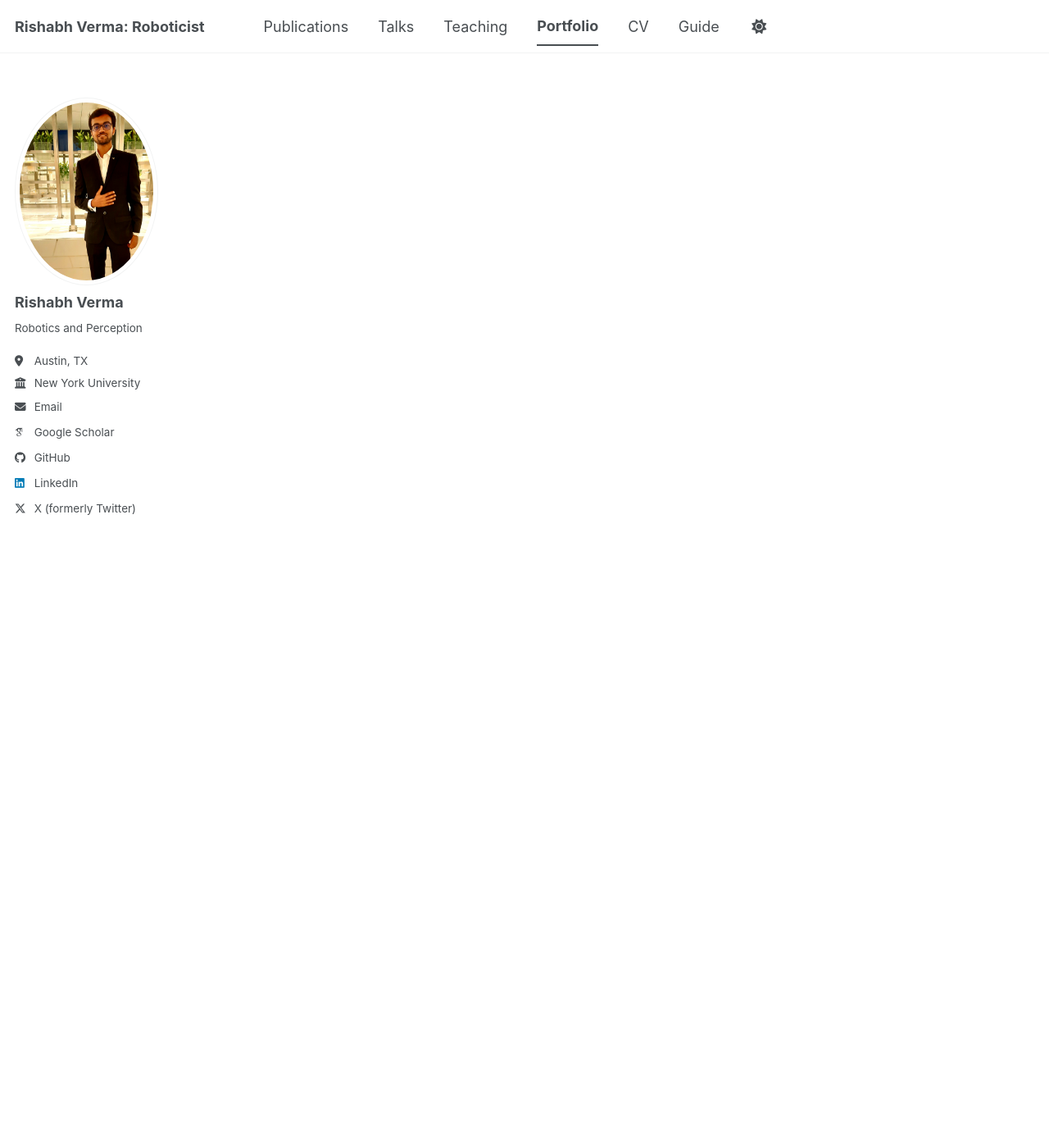
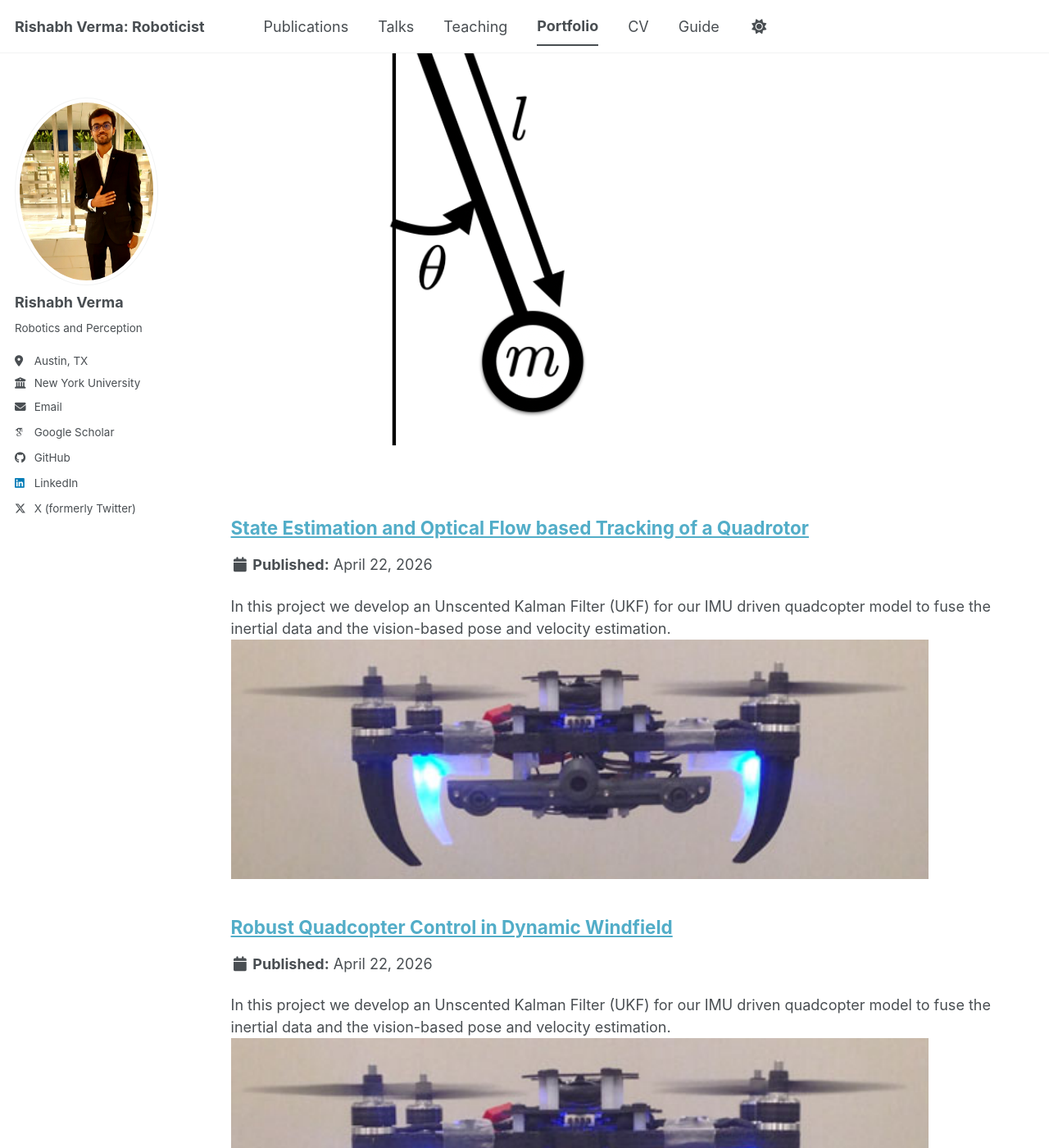
Before and after one commit to RiVer2000/RiVer2000.github.io, a Jekyll site: the page built from _pages/portfolio.html, in a window 1280 px wide and 1400 px high, scrolled down 1960 px. Shown: the whole window at 82% size. Built offline with Jekyll 4.4.1, drawn with Linux system fonts in a browser that asks for light colours; some web fonts are replaced; a script bundle is joined from its source files by our own code; library files that are not in the unit come from our copies; some of the changed text lies outside the part shown.

Commit message:
few changes

```diff
--- /dev/null
+++ b/_portfolio/Litterbot.md
@@ -0,0 +1,8 @@
+---
+title: "LitterBot"
+excerpt: "A semi-autonomous litter-cleaning robot<br/><img src='/images/litterbot.png'>"
+collection: portfolio
+---
+* Developed a Vision based Pose and Velocity Estimation system for a quadcopter in indoor environment.
+* Implemented Unscented Kalman Filter for State Estimation of a Quadcopter to capture non-linearity more accurately.
+![Litterbot](/images/litterbot.png)
--- /dev/null
+++ b/_portfolio/SQP.md
@@ -0,0 +1,7 @@
+---
+title: "Implementation of SQP for Nonlinear Optimal Control"
+excerpt: "A semi-autonomous litter-cleaning robot<br/><img src='/images/pendulum.png'>"
+collection: portfolio
+---
+This project demonstrates the implementation of a Sequential Quadratic Programming (SQP) solver to solve a nonlinear optimal control problem. The problem focuses on controlling the dynamics of a pendulum to achieve a target configuration with minimal energy and precise control, using discretized dynamics and optimization techniques.
+![Litterbot](/images/pendulum.png)
--- /dev/null
+++ b/_portfolio/UKF.md
@@ -0,0 +1,10 @@
+---
+title: "State Estimation and Optical Flow based Tracking of a Quadrotor"
+excerpt: "In this project we develop an Unscented Kalman Filter (UKF) for our IMU driven quadcopter model to fuse the inertial data and the vision-based pose and velocity estimation. <br/><img src='/images/drone.png'>"
+collection: portfolio
+---
+
+* Developed a Vision based Pose and Velocity Estimation system for a quadcopter in indoor environment.
+* Implemented Unscented Kalman Filter for State Estimation of a Quadcopter to capture non-linearity more accurately.
+
+![UKD-VE](../../images/UKD-VE.png)
--- /dev/null
+++ b/_portfolio/Wind.md
@@ -0,0 +1,11 @@
+---
+title: "Robust Quadcopter Control in Dynamic Windfield"
+excerpt: "In this project we develop an Unscented Kalman Filter (UKF) for our IMU driven quadcopter model to fuse the inertial data and the vision-based pose and velocity estimation. <br/><img src='/images/drone.png'>"
+collection: portfolio
+---
+
+* Designed a control architecture for a quadcopter to reduce drift in variable windfield.
+* Modeled the variable windfield as a form of Gaussian Noise and designed the controller to account for drag.
+* Benchmarked the performance of PID, LQR, MPC, and Geometric Controller at cruising speeds varying from 1 - 5 m/s.
+
+![UKD-VE](../../images/UKD-VE.png)
```
Also changed, not shown: _pages/about.md (+33 -3 lines), _portfolio/Depth.md (added, +8 -0 lines), images/Screenshot from 2026-04-16 21-50-48.png (added), images/litterbot.png (added), images/pendulum.png (added), images/quadrotor.png (added).
